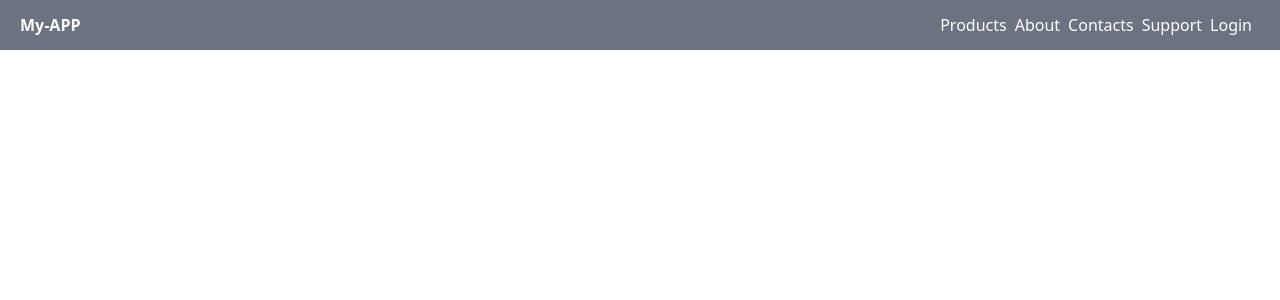
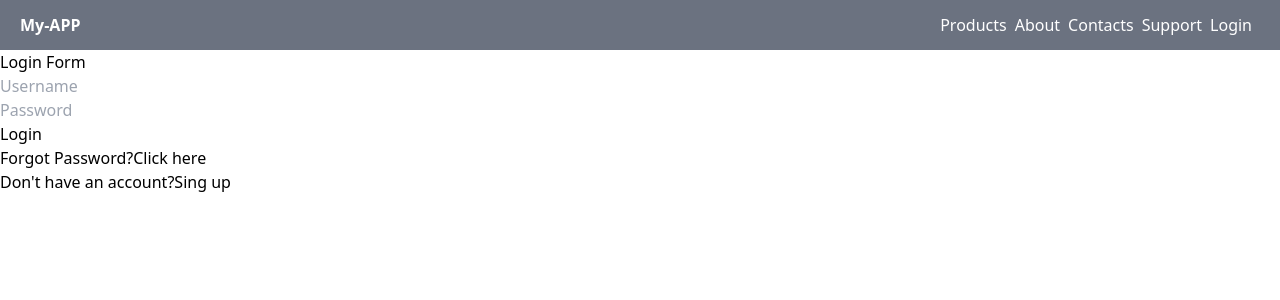
Before and after one commit to coolcrazyfox/shop-app, a React (Create React App) app: page /#/login in a window 1280 px wide. Shown: the top 300 px of the page. Built offline with nearby package versions, Linux system fonts and the light colour scheme.

Commit message:
changing LoginPage.tsx

```diff
--- a/src/pages/LoginPage.tsx
+++ b/src/pages/LoginPage.tsx
@@ -6,6 +6,26 @@ const LoginPage = () => {
             <div className={'color'} ></div>
             <div className={'color'}></div>
             <div className={'color'}></div>
+            <div className={'box'}>
+                <div className="container">
+                    <div className="form">
+                        <h2>Login Form</h2>
+                        <form >
+                            <div className="inputBox">
+                                <input type="text" placeholder={"Username"}/>
+                            </div>
+                            <div className="inputBox">
+                                <input type="password" placeholder={"Password"}/>
+                            </div>
+                            <div className="inputBox">
+                                <input type="submit" value={"Login"}/>
+                            </div>
+                            <p className="forget">Forgot Password?<a href={'#'}>Click here</a></p>
+                            <p className="forget">Don't have an account?<a href={'#'}>Sing up</a></p>
+                        </form>
+                    </div>
+                </div>
+            </div>
 
         </section>
     );
```
